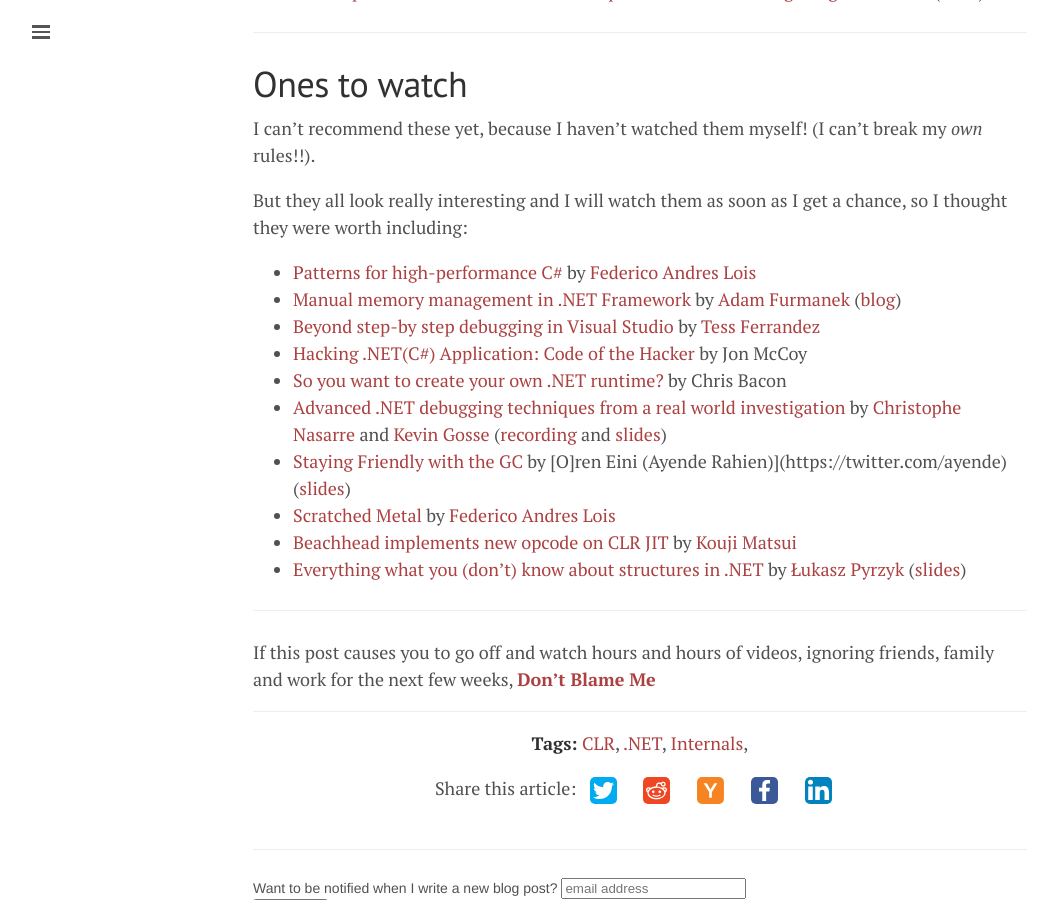
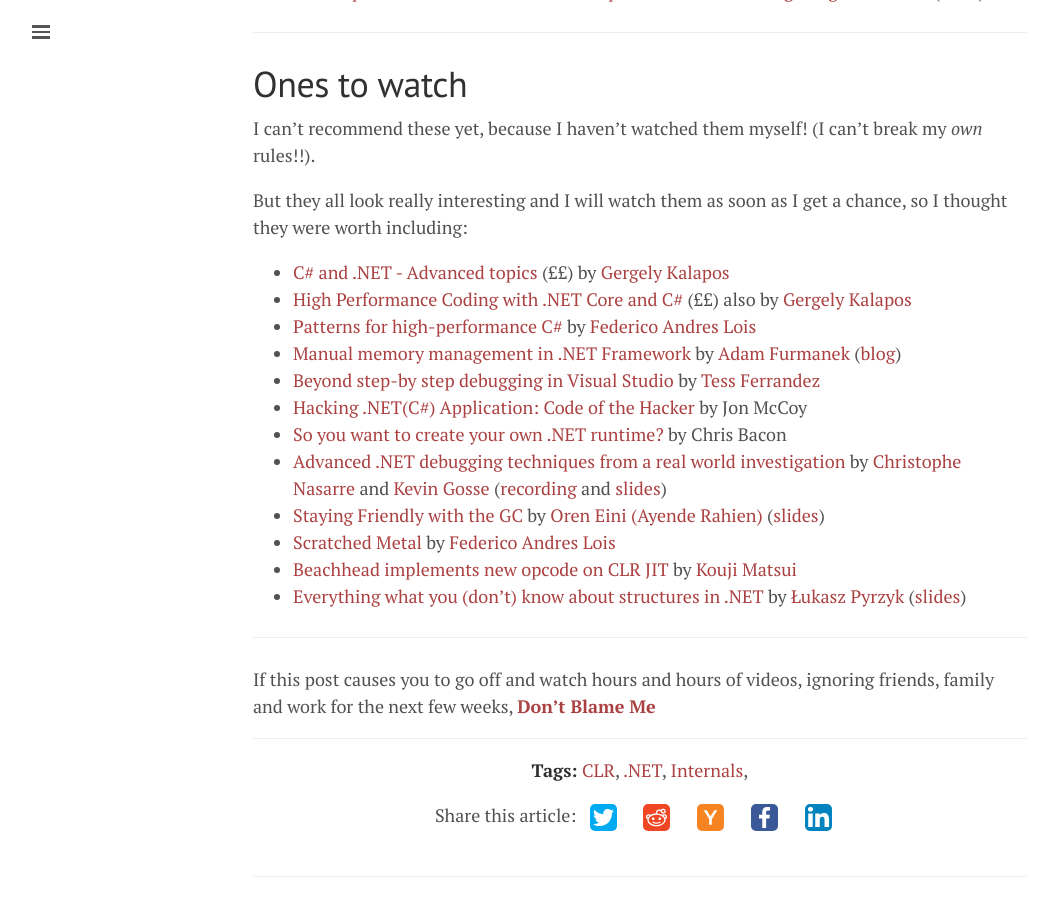
Before and after one commit to mattwarren/mattwarren.github.io, a Jekyll site: the page built from _posts/2018-07-12-Presentations and Talks covering .NET Internals.md, in a window 1280 px wide and 900 px high, scrolled down 8870 px. Shown: the whole window, without its empty margins (0-1058 px from the left). Built offline with Jekyll 4.4.1, drawn with Linux system fonts in a browser that asks for light colours; nearby versions of some CDN libraries; comment, search, counter and statistics services are not loaded; some of the changed text lies outside the part shown.

Commit message:
Added 2 more talks (Udemy)

```diff
--- a/_posts/2018-07-12-Presentations and Talks covering .NET Internals.md
+++ b/_posts/2018-07-12-Presentations and Talks covering .NET Internals.md
@@ -204,13 +204,15 @@
 
 But they all look really interesting and I will watch them as soon as I get a chance, so I thought they were worth including:
 
+- [C# and .NET - Advanced topics](https://kalapos.net/Blog/ShowPost/Udemy-Advanced-DotNet-Course) (££) by [Gergely Kalapos](https://twitter.com/gregkalapos)
+- [High Performance Coding with .NET Core and C#](https://www.udemy.com/high-performance-coding-with-net-core-and-csharp/?couponCode=KALPAOSNET-ADVCEDPST) (££) also by [Gergely Kalapos](https://twitter.com/gregkalapos)
 - [Patterns for high-performance C#](https://www.youtube.com/watch?v=7GTpwgsmHgU) by [Federico Andres Lois](https://twitter.com/federicolois)
 - [Manual memory management in .NET Framework](https://www.youtube.com/playlist?list=PLV281NbnwQaJpaSSOoSI7oPLINjf2Ojak) by [Adam Furmanek](https://twitter.com/furmanekadam) ([blog](https://blog.adamfurmanek.pl/))
 - [Beyond step-by step debugging in Visual Studio](https://vimeo.com/223985297) by [Tess Ferrandez](https://twitter.com/TessFerrandez)
 - [Hacking .NET(C#) Application: Code of the Hacker](https://vimeo.com/68320501) by Jon McCoy
 - [So you want to create your own .NET runtime?](https://ndcoslo.com/talk/so-you-want-to-create-your-own-net-runtime/) by Chris Bacon
 - [Advanced .NET debugging techniques from a real world investigation](https://dotnext-piter.ru/2018/spb/talks/5mpiesdyfikoi86s2u0owq/) by [Christophe Nasarre](https://twitter.com/chnasarre) and [Kevin Gosse](https://twitter.com/KooKiz) ([recording](https://www.youtube.com/watch?v=DD3w66Ff8Ms&t=11713s) and [slides](https://github.com/chrisnas/SELAConference2018))
-- [Staying Friendly with the GC](http://www.seladeveloperpractice.com/sessions?selected=13) by [O]ren Eini (Ayende Rahien)](https://twitter.com/ayende) ([slides](https://www.slideshare.net/OrenEini/staying-friendly-with-the-gc-104205724))
+- [Staying Friendly with the GC](http://www.seladeveloperpractice.com/sessions?selected=13) by [Oren Eini (Ayende Rahien)](https://twitter.com/ayende) ([slides](https://www.slideshare.net/OrenEini/staying-friendly-with-the-gc-104205724))
 - [Scratched Metal](https://www.youtube.com/watch?v=DD3w66Ff8Ms) by [Federico Andres Lois](https://twitter.com/federicolois)
 - [Beachhead implements new opcode on CLR JIT](https://www.slideshare.net/kekyo/beachhead-implements-new-opcode-on-clr-jit) by [Kouji Matsui](https://twitter.com/kekyo2)
 - [Everything what you (don’t) know about structures in .NET](https://pyrzyk.net/public-talks/) by [Łukasz Pyrzyk](https://twitter.com/lukaszpyrzyk) ([slides](https://pyrzyk.net/structures))
```
